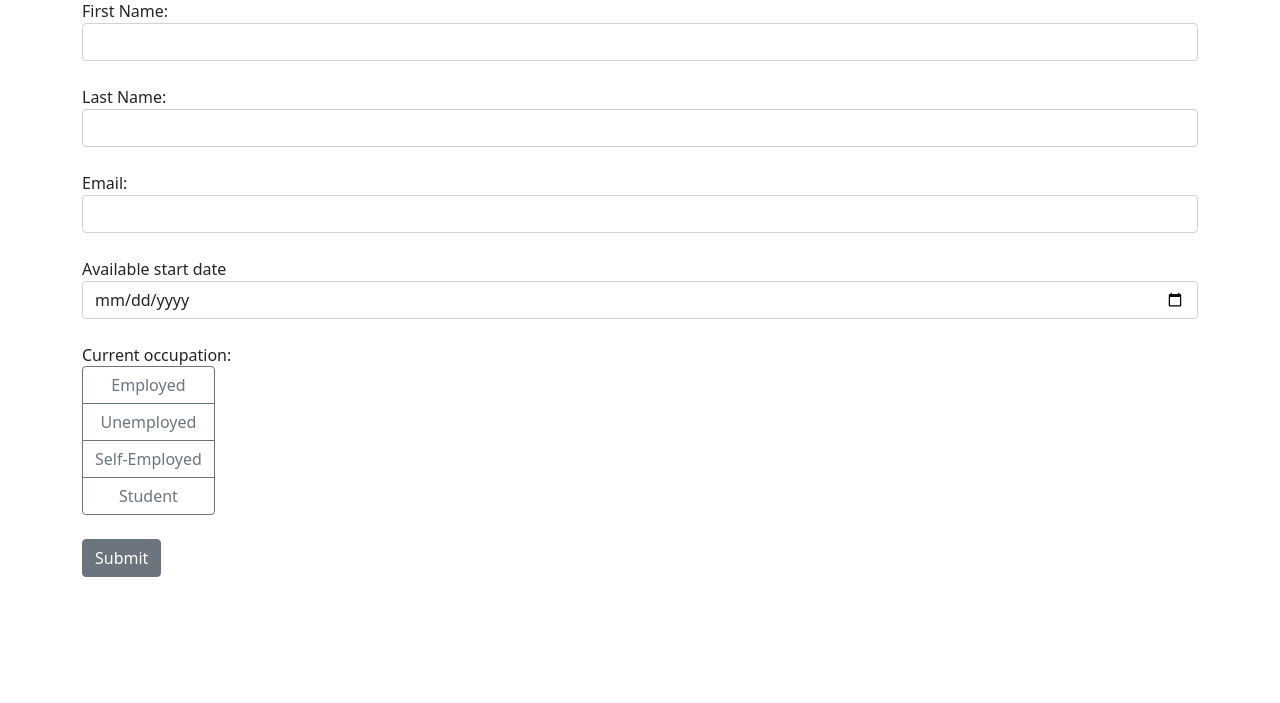
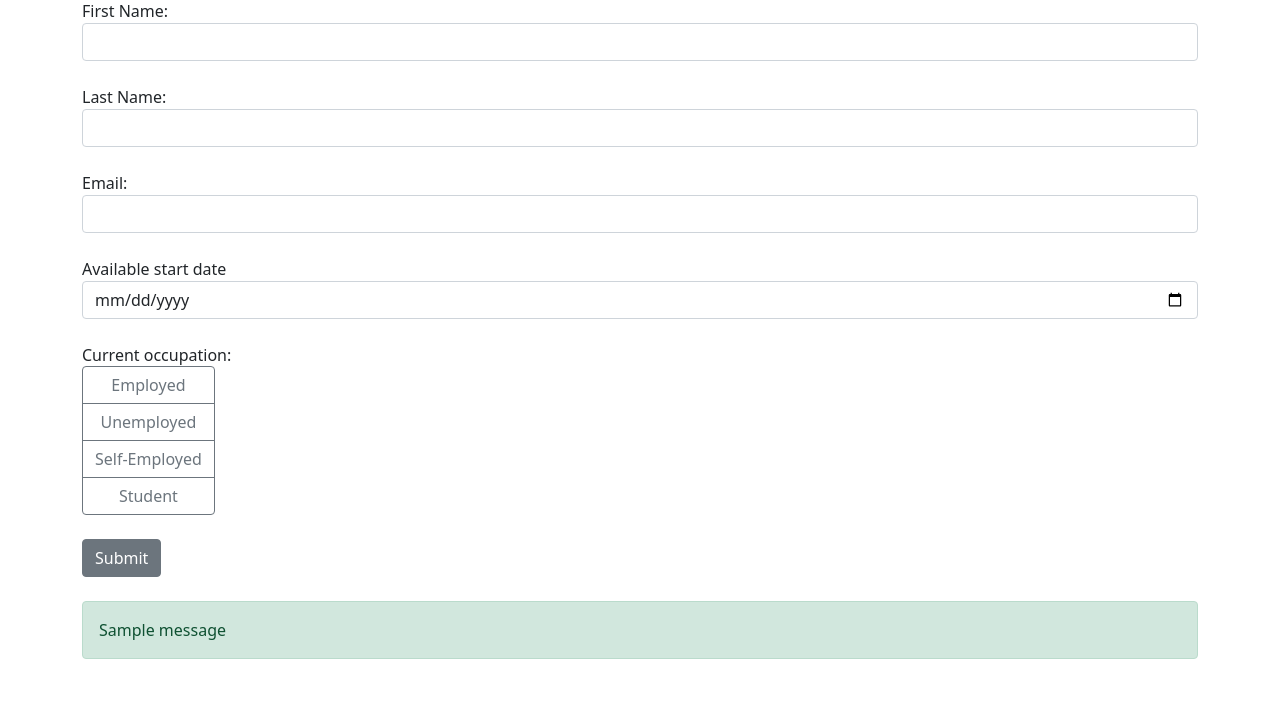
Before and after one commit to rosendomendoza/App16-job-application-form, a Flask app: page / in a window 1280 px wide. Shown: the part 97-800 px from the top of the page. Run offline with Flask 3, Linux system fonts and the light colour scheme; one stand-in notice (Sample message) is shown.

Commit message:
Day 51: Show submitting notification

```diff
--- a/app.py
+++ b/app.py
@@ -1,4 +1,4 @@
-from flask import Flask, render_template, request
+from flask import Flask, render_template, request, flash
 from flask_sqlalchemy import SQLAlchemy
 from datetime import datetime
 
@@ -47,6 +47,7 @@ def index():
 
         db.session.add(form)
         db.session.commit()
+        flash(f"{data['first_name']} your data was submitted successfully ")
 
 
 
--- a/templates/index.html
+++ b/templates/index.html
@@ -44,6 +44,15 @@
                 </div>
                 <div>
                     <button class="btn btn-secondary mb-4" type="submit">Submit</button>
+                    {% with messages = get_flashed_messages() %}
+                    {% if messages %}
+                    <div class="alert alert-success">
+                        {% for message in messages %}
+                            {{ message }}
+                        {% endfor %}
+                    </div>
+                    {% endif %}
+                    {% endwith %}
                 </div>
             </form>
         </div>
```
Also changed, not shown: instance/data.db.
